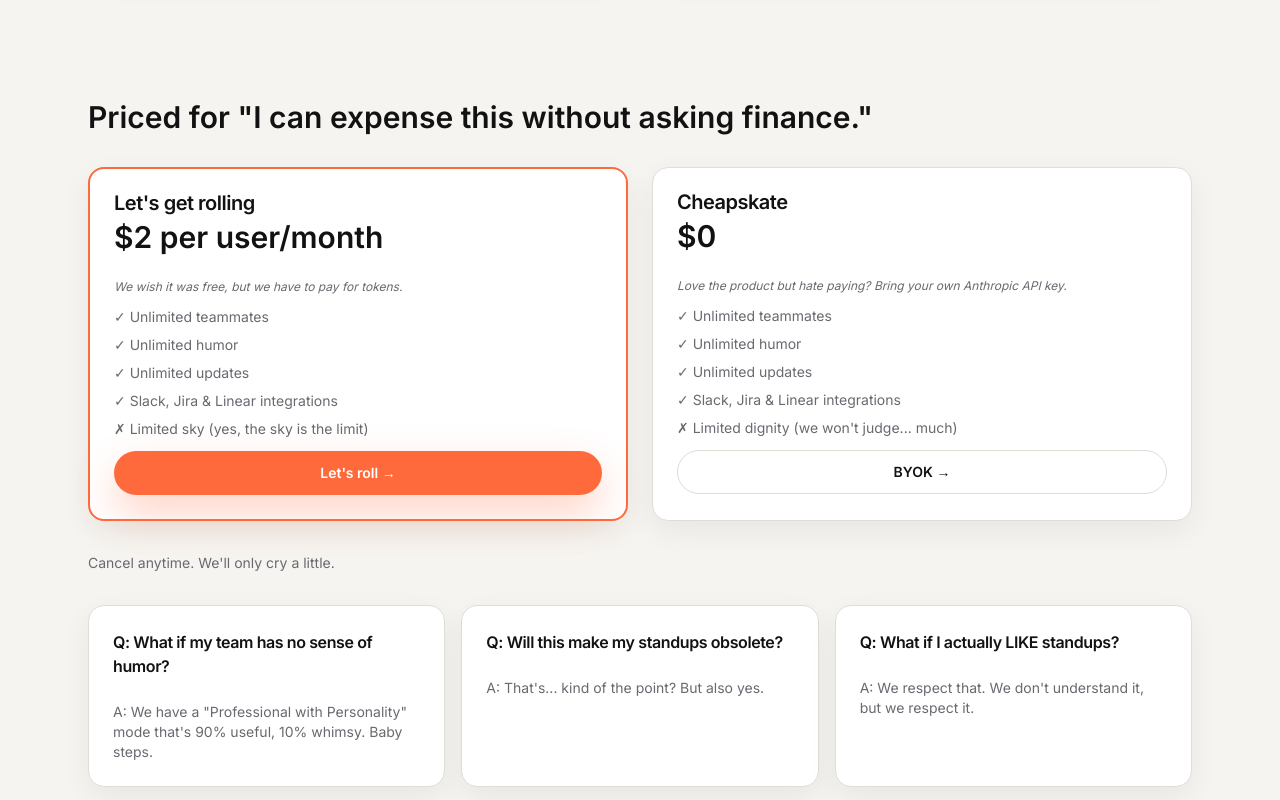
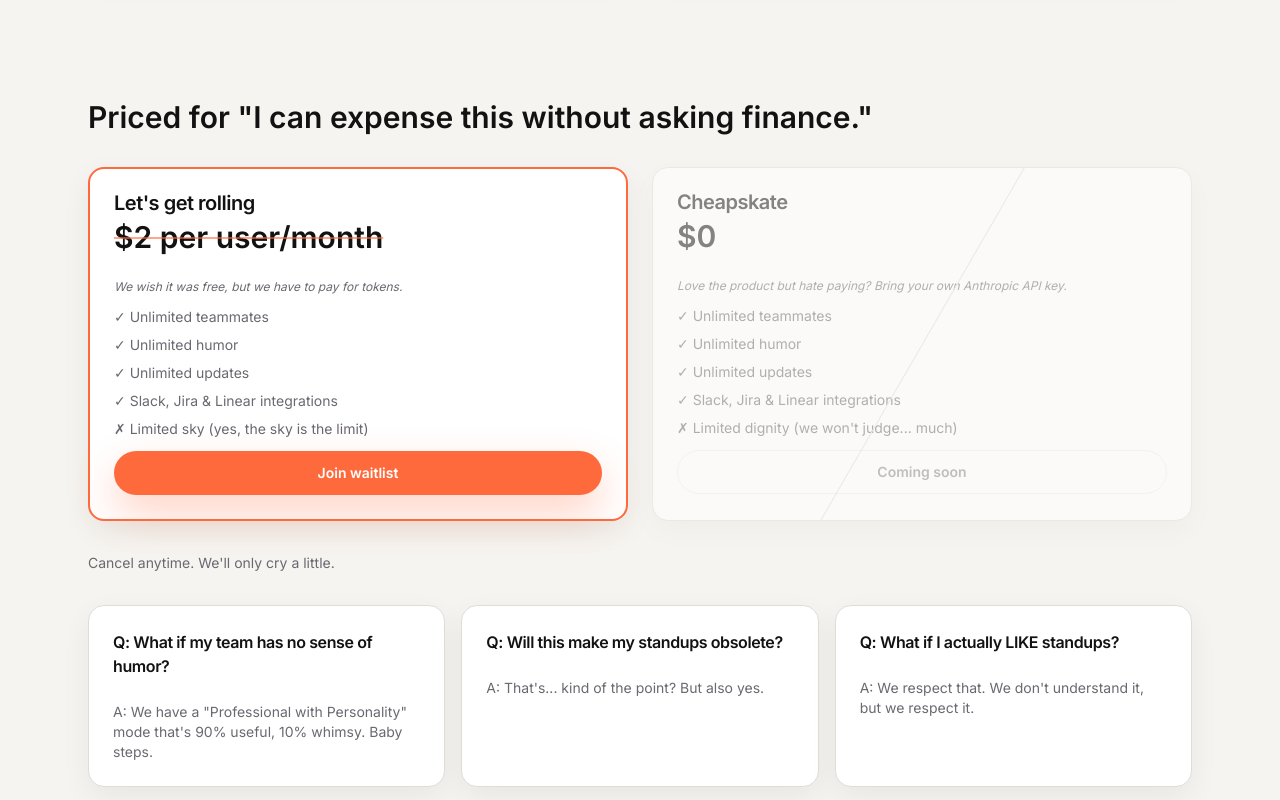
Before and after one commit to quody/sitdown, a Next.js app: page / in a window 1280 px wide. Shown: the part 3880-4680 px from the top of the page. Built offline with nearby package versions, Linux system fonts and the light colour scheme; a web font is replaced by a local one.

Commit message:
change to waitlist copy

```diff
--- a/app/page.tsx
+++ b/app/page.tsx
@@ -525,7 +525,7 @@ export default function HomePage() {
             <Card className="border-2 border-accent">
               <CardHeader>
                 <CardTitle>Let's get rolling</CardTitle>
-                <p className="text-3xl font-semibold">$2 per user/month</p>
+                <p className="text-3xl font-semibold"><span className="line-through decoration-accent/60 decoration-2">$2 per user/month</span></p>
               </CardHeader>
               <CardContent className="space-y-3 text-sm text-muted">
                 <p className="text-xs italic">We wish it was free, but we have to pay for tokens.</p>
@@ -537,11 +537,14 @@ export default function HomePage() {
                   <li>✗ Limited sky (yes, the sky is the limit)</li>
                 </ul>
                 <Button className="w-full" onClick={openPaidDialog}>
-                  Let's roll →
+                  Join waitlist
                 </Button>
               </CardContent>
             </Card>
-            <Card>
+            <Card className="relative overflow-hidden opacity-50 pointer-events-none select-none">
+              <div className="absolute inset-0 z-10 flex items-center justify-center">
+                <div className="h-[141%] w-px origin-center rotate-[30deg] bg-stroke" />
+              </div>
               <CardHeader>
                 <CardTitle>Cheapskate</CardTitle>
                 <p className="text-3xl font-semibold">$0</p>
@@ -555,8 +558,8 @@ export default function HomePage() {
                   <li>✓ Slack, Jira & Linear integrations</li>
                   <li>✗ Limited dignity (we won't judge... much)</li>
                 </ul>
-                <Button variant="outline" className="w-full" onClick={openByokDialog}>
-                  BYOK →
+                <Button variant="outline" className="w-full" disabled>
+                  Coming soon
                 </Button>
               </CardContent>
             </Card>
@@ -645,7 +648,7 @@ export default function HomePage() {
           ) : (
             <DialogHeader className="space-y-4">
               <div className="space-y-2">
-                <DialogTitle>Get access to Sitdown</DialogTitle>
+                <DialogTitle>Join the waitlist</DialogTitle>
                 <DialogDescription>
                   This was supposed to stay internal. But I like your face. Leave your email and I'll sneak you in.
                 </DialogDescription>
```
